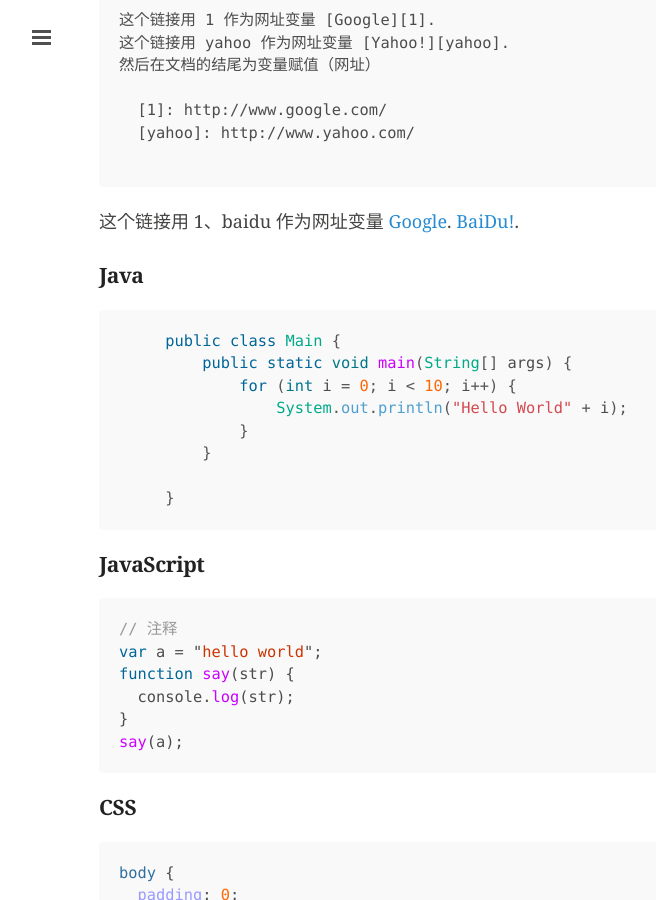
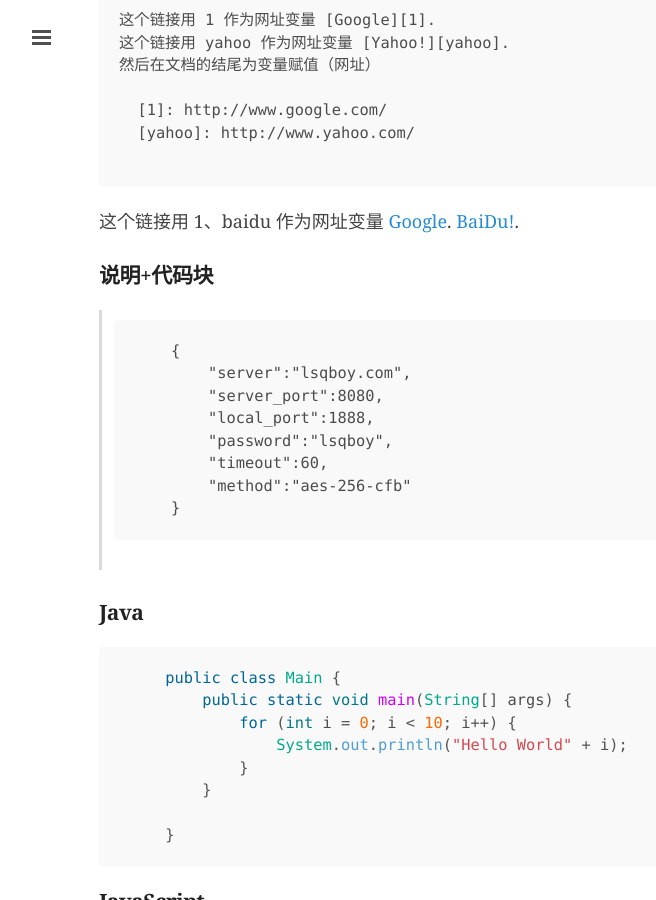
Before and after one commit to Lsqboy/jekyll_bolg, a Jekyll site: the page built from _posts/2016-08-02-markdown.md, in a window 1280 px wide and 900 px high, scrolled down 2376 px. Shown: the whole window, without its empty margins (1-657 px from the left). Built offline with Jekyll 4.4.1, drawn with Linux system fonts in a browser that asks for light colours; comment, search, counter and statistics services are not loaded.

Commit message:
新增ubuntu下安装ss

````diff
--- a/_posts/2016-08-02-markdown.md
+++ b/_posts/2016-08-02-markdown.md
@@ -96,6 +96,17 @@ tags: [MarkDown]
  [1]: http://www.google.com/
  [baidu]: http://www.baidu.com/
 
+### 说明+代码块
+   >
+        {
+            "server":"lsqboy.com",
+            "server_port":8080,
+            "local_port":1888,
+            "password":"lsqboy",
+            "timeout":60,
+            "method":"aes-256-cfb"
+        }
+
 ### Java
 
 ```java
````
Also changed, not shown: _posts/2016-08-02-shadowsocks-install.md (added, +66 -0 lines).
